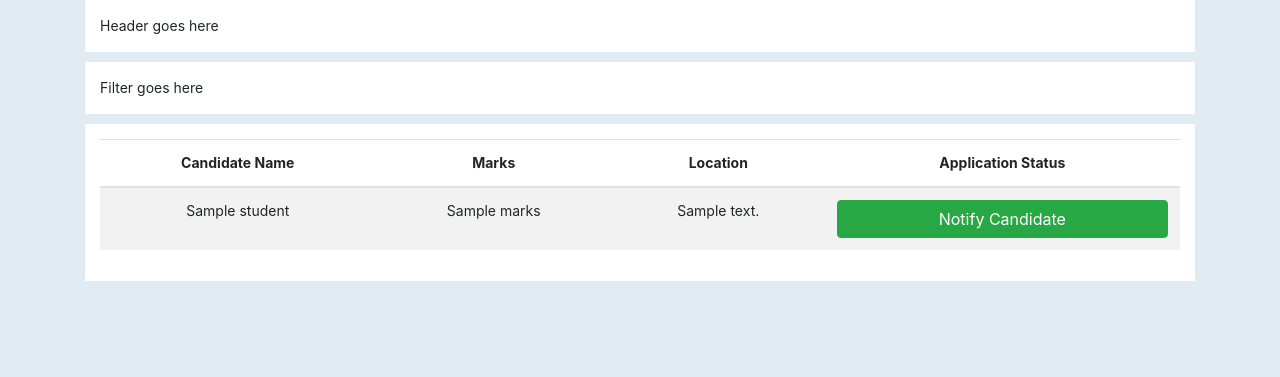
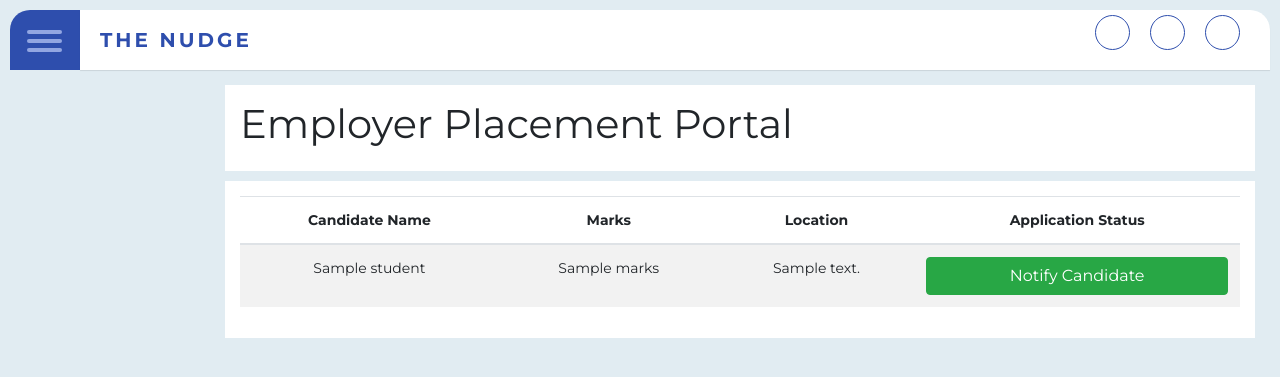
Before and after one commit to CFGIndia20/team-34, a Flask app: page /placement/employer in a window 1280 px wide. Shown: the top 377 px of the page. Run offline with Flask 2, Linux system fonts and the light colour scheme; a database or web service that is not in the repository returns one stand-in record (values such as "Sample title"); some libraries are stand-ins or nearby versions.

Commit message:
Navbar added to all pages

```diff
--- a/templates/placement_employer.html
+++ b/templates/placement_employer.html
@@ -20,15 +20,34 @@
             crossorigin="anonymous"></script>
 
         <link rel="stylesheet" type="text/css" href="../static/css/placement_employer.css">
+        <link rel="stylesheet" type="text/css" href="../static/css/teacherdbstyle.css">
     </head>
 
     <body>
-        <div class = "container">
+        <div class="wrapper">
+            <div class="top_navbar">
+              <div class="hamburger">
+                 <div class="one"></div>
+                 <div class="two"></div>
+                 <div class="three"></div>
+              </div>
+              <div class="top_menu">
+                <div class="logo">THE NUDGE</div>
+                <ul>
+                  <li><a href="#">
+                    <i class="fas fa-search"></i></a></li>
+                  <li><a href="#">
+                    <i class="fas fa-bell"></i>
+                    </a></li>
+                  <li><a href="#">
+                    <i class="fas fa-user"></i>
+                    </a></li>
+                </ul>
+              </div>
+            </div>
+        <div class = "main_container">
             <div class = "item">
-                Header goes here
-            </div>
-            <div class = "item">
-                Filter goes here
+                <h1>Employer Placement Portal</h1>
             </div>
             <div class = "item">
                 <table class = "table table-striped">
--- a/templates/student_schedule.html
+++ b/templates/student_schedule.html
@@ -45,11 +45,11 @@
 
   <div class="sidebar">
       <ul>
-        <li><a href="/students/schedule">
+        <li><a href="/students/schedule" class="active">
           <span class="icon"><i class="fas fa-book"></i></span>
           <span class="title">Schedule</span>
           </a></li>
-        <li><a href="/students/analytics" class="active">
+        <li><a href="/students/analytics">
           <span class="icon"><i class="fas fa-book"></i></span>
           <span class="title">Marks/Attendance</span>
           </a></li>
--- a/templates/teacher_assignmarks.html
+++ b/templates/teacher_assignmarks.html
@@ -85,7 +85,7 @@
 
       <form action="/teacher_batches_marks" method="POST">
       <div class="item">
-        Assign Marks
+        <h1>Assign Marks</h1>
       </div>
       <div class="item  text-center">
         <div class="form-group">
--- a/templates/teacher_attendance.html
+++ b/templates/teacher_attendance.html
@@ -85,7 +85,7 @@
 
       <form action="/teacher_batches_attendance" method="POST">
       <div class="item">
-        Attendance
+        <h1>Attendance</h1>
       </div>
       <div class="item  text-center">
         <div class="form-group">
--- a/templates/teacher_noticeto_admin.html
+++ b/templates/teacher_noticeto_admin.html
@@ -62,7 +62,7 @@
         <li><a href="/teachers/schedule">
             <span class="icon"><i class="fas fa-square"></i></span>
             <span class="title">Schedule</span></a></li>
-        <li><a href="/teacher_batches_attendance" class="active">
+        <li><a href="/teacher_batches_attendance">
             <span class="icon"><i class="fas fa-book"></i></span>
             <span class="title">Attendance</span>
           </a></li>
@@ -71,7 +71,7 @@
             <span class="title">Assign marks</span>
           </a></li>
         <li><a href="#">
-            <span class="icon"><i class="fas fa-book"></i></span>
+            <span class="icon"><i class="fas fa-book" class="active"></i></span>
             <span class="title">Leave request</span>
           </a></li>
         <li><a href="#">
@@ -85,7 +85,7 @@
 
       <form action="/teacher_noticeto_admin" method="POST">
       <div class="item">
-        <center><h3>Permission for leave</h3></center>
+        <h1>Permission for leave</h1>
       </div>
       <div class="item  text-center">
         <div class="form-group">
--- a/templates/teacher_shoot_link.html
+++ b/templates/teacher_shoot_link.html
@@ -60,7 +60,7 @@
         <li><a href="/teachers/schedule">
             <span class="icon"><i class="fas fa-square"></i></span>
             <span class="title">Schedule</span></a></li>
-        <li><a href="/teacher_batches_attendance" class="active">
+        <li><a href="/teacher_batches_attendance">
             <span class="icon"><i class="fas fa-book"></i></span>
             <span class="title">Attendance</span>
           </a></li>
@@ -72,7 +72,7 @@
             <span class="icon"><i class="fas fa-book"></i></span>
             <span class="title">Leave request</span>
           </a></li>
-        <li><a href="#">
+        <li><a href="#" class="active">
             <span class="icon"><i class="fas fa-link"></i></span>
             <span class="title">Shoot imp links</span>
           </a></li>
@@ -81,7 +81,7 @@
 
   <div class="main_container">
     <div class="item">
-        Heading goes here
+        <h1>Broadcast Lecture Links</h1>
     </div>
     <form action="/teacher_shoot_link" method = "POST">
         <div class="item">
--- a/templates/view_teacher.html
+++ b/templates/view_teacher.html
@@ -94,6 +94,9 @@
 
   <div class="main_container">
     <div class = "item">
+      <h1>Teachers Assigned</h1>
+    </div>
+    <div class = "item">
         <table class = "table table-striped">
             <thead>
                 <tr>
```
Also changed, not shown: templates/baseline_quiz.html (+26 -0 lines), templates/placement_candidate.html (+27 -5 lines), templates/slots.html (+4 -3 lines), static/css/placement_candidate.css (line endings or trailing spaces).
